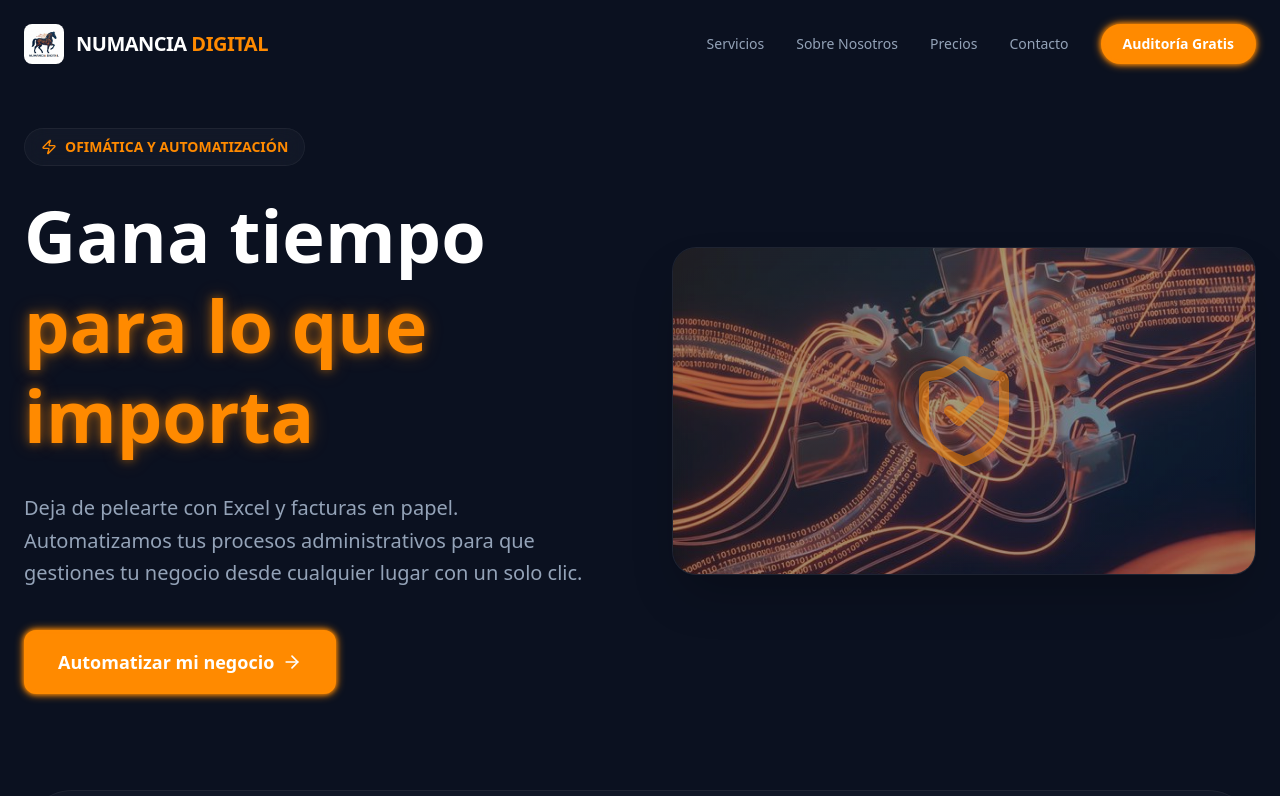
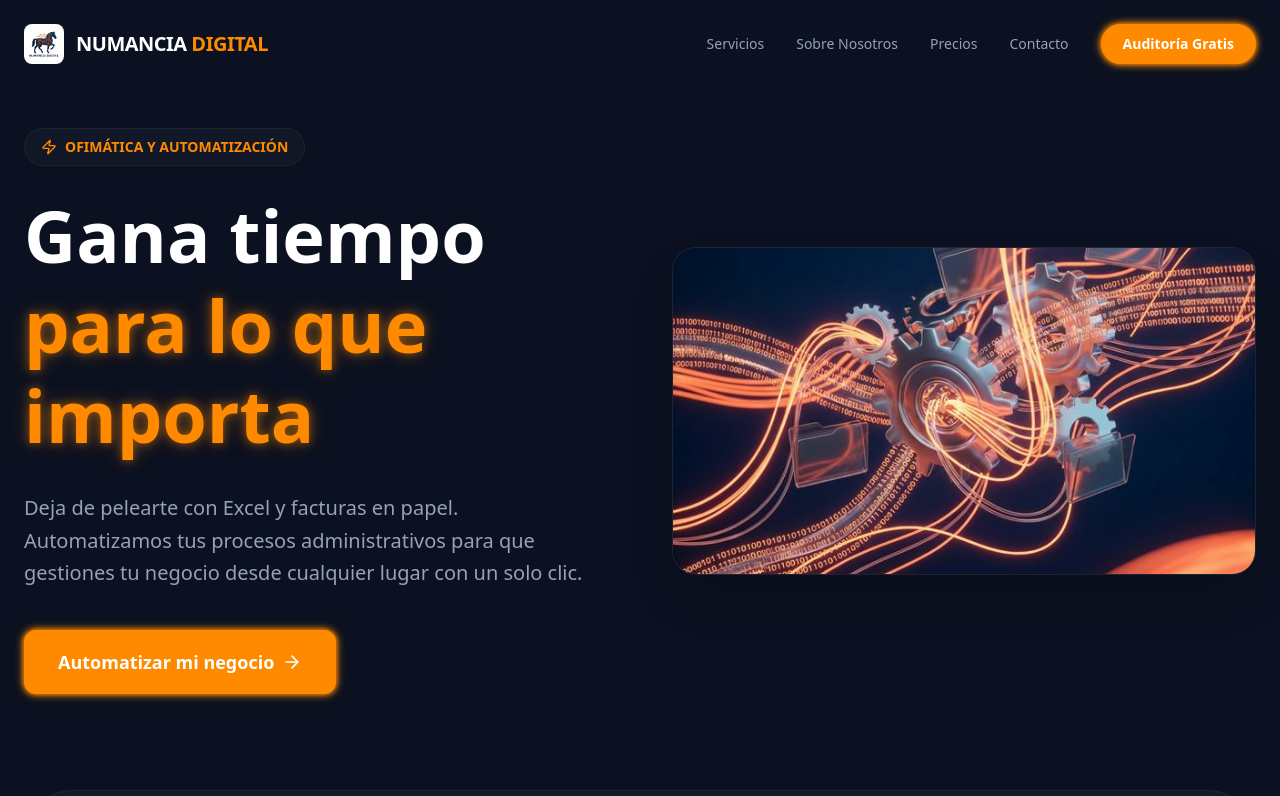
Before and after one commit to Alfonsoindustry/numancia-web, a Next.js app: page /servicios/ofimatica in a window 1280 px wide. Shown: the top 796 px of the page. Built offline with nearby package versions, Linux system fonts and the light colour scheme.

Commit message:
UI: removed blur/opacity and overlay icons from service hero images for maximum clarity

```diff
--- a/src/components/servicios/OfficeClient.tsx
+++ b/src/components/servicios/OfficeClient.tsx
@@ -45,12 +45,8 @@ export default function OfficeServiceClient() {
                                 src="/images/servicios-ofimatica.png"
                                 alt="Automatización de Procesos en Soria"
                                 fill
-                                className="object-cover opacity-60 group-hover:opacity-80 transition-opacity"
+                                className="object-cover transition-transform duration-700 group-hover:scale-105"
                             />
-                            <div className="absolute inset-0 bg-gradient-to-br from-neon-orange/20 to-transparent opacity-50" />
-                            <div className="flex h-full items-center justify-center relative z-10">
-                                <ShieldCheck size={120} className="text-neon-orange/50 group-hover:scale-105 transition-transform duration-500" />
-                            </div>
                         </motion.div>
                     </div>
 
--- a/src/components/servicios/SeoClient.tsx
+++ b/src/components/servicios/SeoClient.tsx
@@ -45,12 +45,8 @@ export default function SeoServiceClient() {
                                 src="/images/servicios-seo.png"
                                 alt="SEO Local en Soria"
                                 fill
-                                className="object-cover opacity-60 group-hover:opacity-80 transition-opacity"
+                                className="object-cover transition-transform duration-700 group-hover:scale-105"
                             />
-                            <div className="absolute inset-0 bg-gradient-to-br from-neon-orange/20 to-transparent opacity-50 transition-opacity" />
-                            <div className="flex h-full items-center justify-center relative z-10">
-                                <MapPin size={120} className="text-neon-orange/50 group-hover:scale-110 transition-transform duration-500" />
-                            </div>
                         </motion.div>
                     </div>
 
--- a/src/components/servicios/SocialClient.tsx
+++ b/src/components/servicios/SocialClient.tsx
@@ -45,12 +45,8 @@ export default function SocialServiceClient() {
                                 src="/images/servicios-redes.png"
                                 alt="Gestión de Redes Sociales en Soria"
                                 fill
-                                className="object-cover opacity-60 group-hover:opacity-80 transition-opacity"
+                                className="object-cover transition-transform duration-700 group-hover:scale-105"
                             />
-                            <div className="absolute inset-0 bg-gradient-to-br from-neon-orange/20 to-transparent opacity-50 transition-opacity" />
-                            <div className="flex h-full items-center justify-center relative z-10">
-                                <Instagram size={120} className="text-neon-orange/50 group-hover:rotate-6 transition-transform duration-500" />
-                            </div>
                         </motion.div>
                     </div>
 
--- a/src/components/servicios/WebClient.tsx
+++ b/src/components/servicios/WebClient.tsx
@@ -46,12 +46,8 @@ export default function WebServiceClient() {
                                 src="/images/servicios-web.png"
                                 alt="Diseño Web Profesional en Soria"
                                 fill
-                                className="object-cover opacity-60 group-hover:opacity-80 transition-opacity"
+                                className="object-cover transition-transform duration-700 group-hover:scale-105"
                             />
-                            <div className="absolute inset-0 bg-gradient-to-br from-neon-orange/20 to-transparent opacity-50 group-hover:opacity-100 transition-opacity" />
-                            <div className="flex h-full items-center justify-center relative z-10">
-                                <Layout size={120} className="text-neon-orange/50 group-hover:scale-110 transition-transform duration-500" />
-                            </div>
                         </motion.div>
                     </div>
 
```
